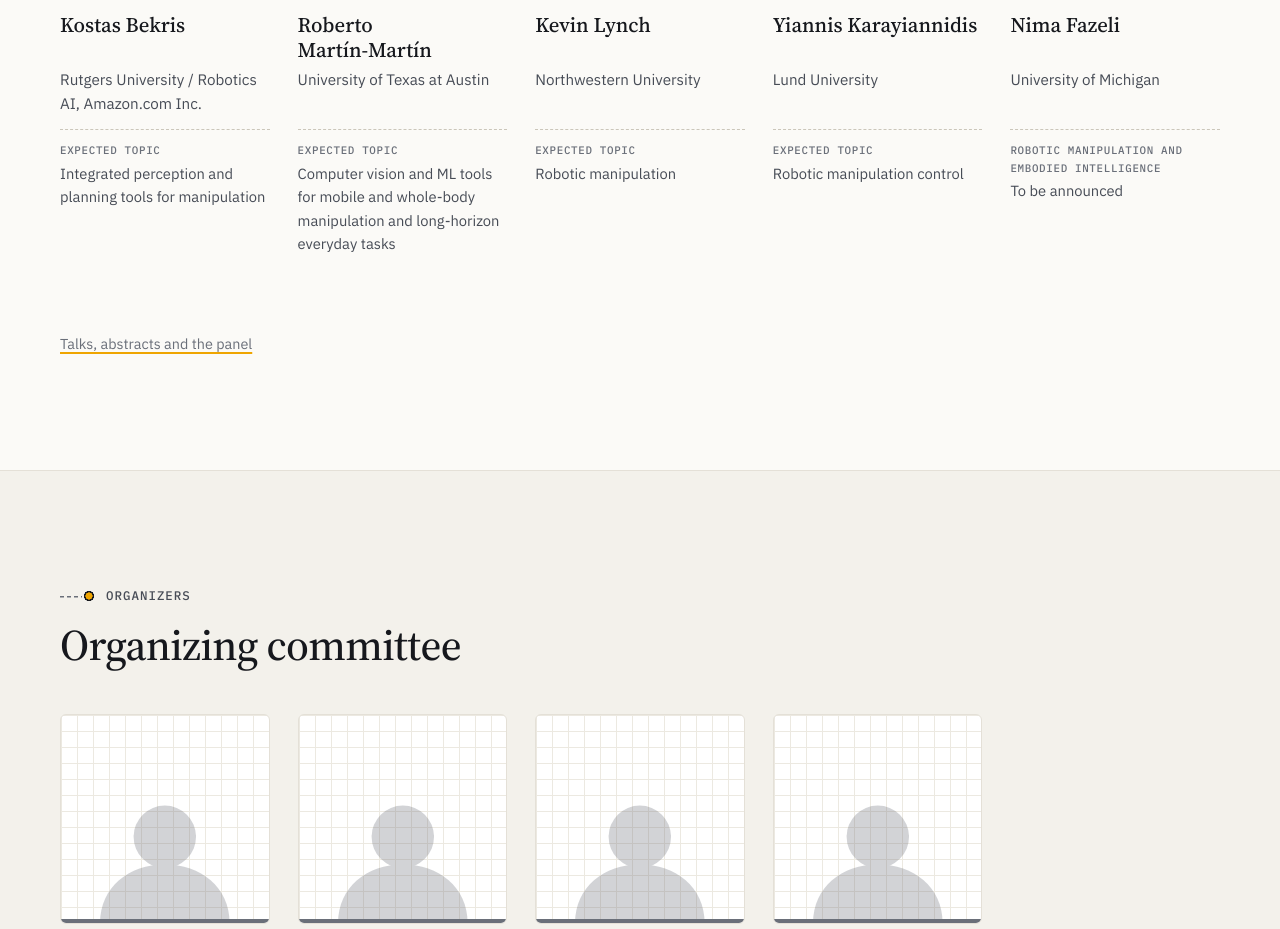
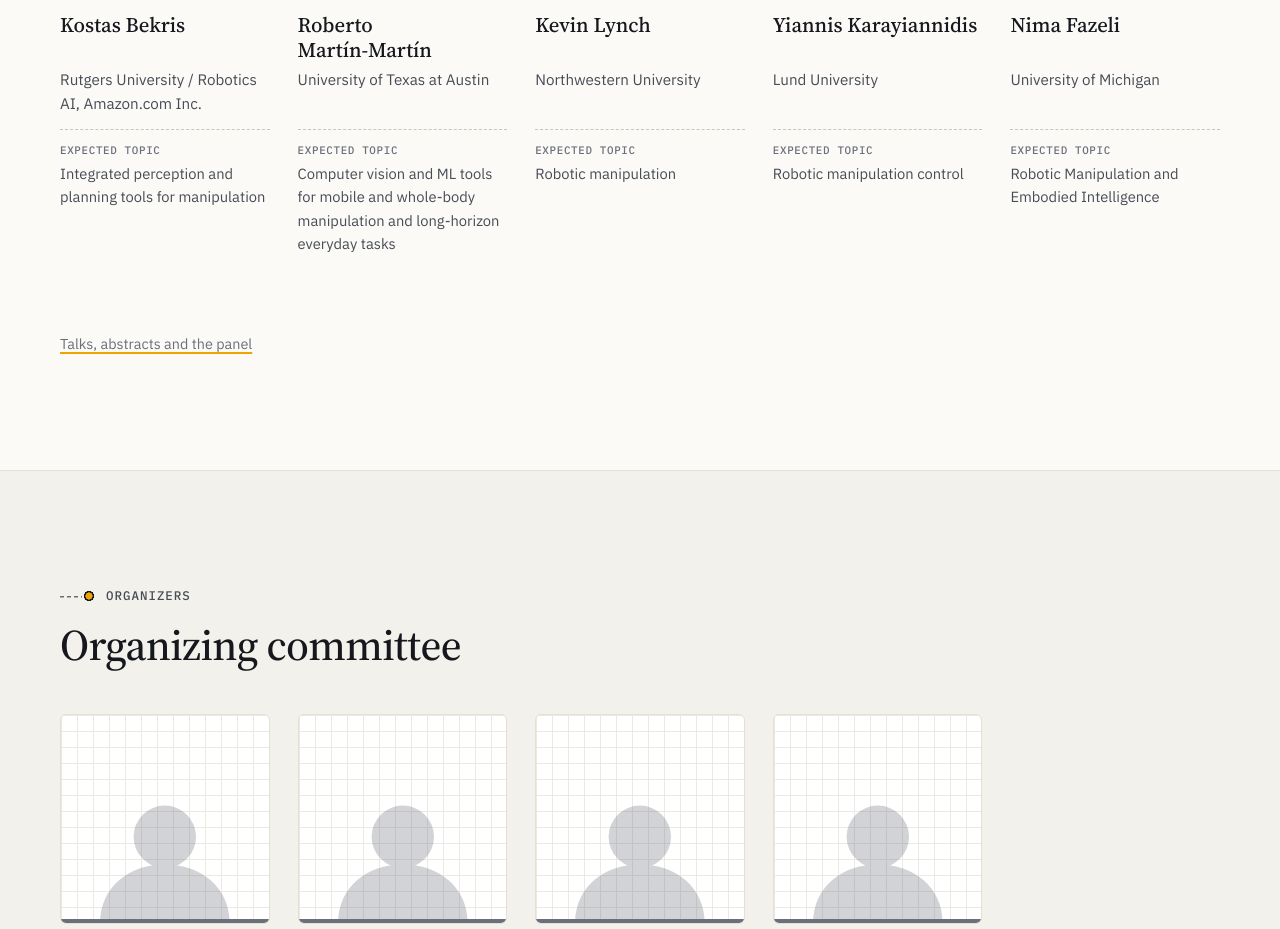
Before and after one commit to From-Skills-to-Complex-Manipulation/from-skills-to-complex-manipulation.github.io, a website: page index.html in a window 1280 px wide. Shown: the part 3484-4413 px from the top of the page. Drawn offline with Linux system fonts and the light colour scheme.

Commit message:
Update index.html

```diff
--- a/index.html
+++ b/index.html
@@ -181,7 +181,7 @@
           <div class="person-photo"><svg viewBox="0 0 64 58" aria-hidden="true" focusable="false"><circle cx="32" cy="22" r="13" fill="currentColor"/><path d="M5 58c0-15 12-24.5 27-24.5S59 43 59 58z" fill="currentColor"/></svg></div>
           <h3>Nima Fazeli</h3>
           <p class="person-affil tba">University of Michigan</p>
-          <p class="person-talk tba"><span class="person-label">Robotic Manipulation and Embodied Intelligence</span>To be announced</p>
+          <p class="person-talk tba"><span class="person-label">Expected topic</span>Robotic Manipulation and Embodied Intelligence</p>
         </li>
     </ul>
     <p class="fine"><a href="speakers.html">Talks, abstracts and the panel</a></p>
```
